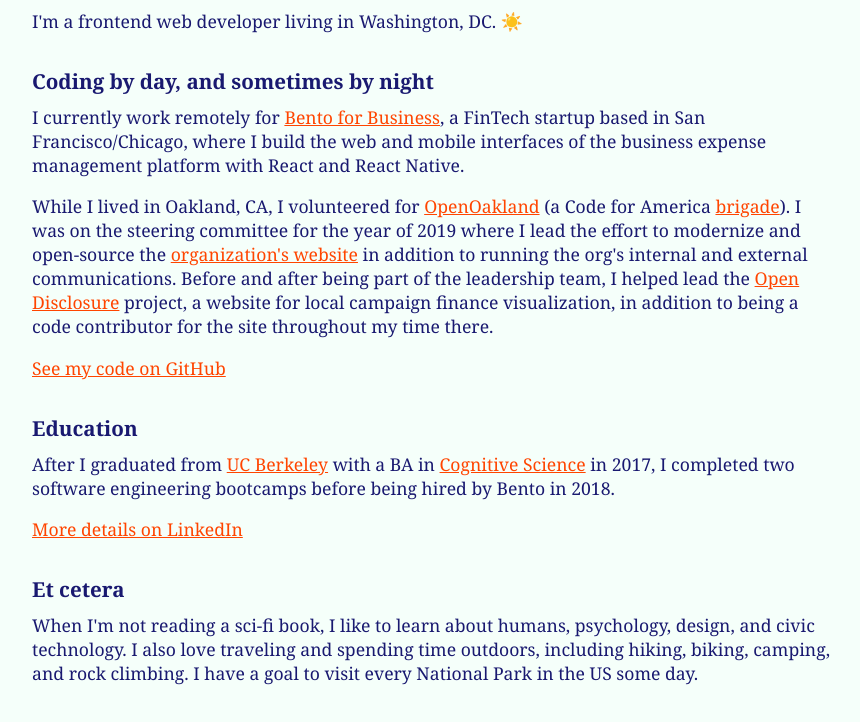
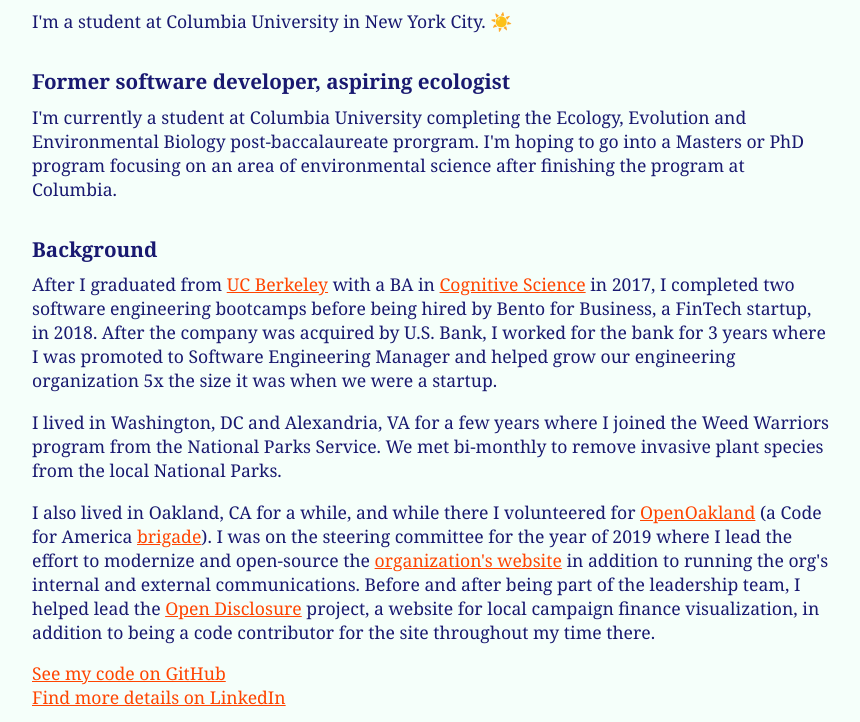
Before and after one commit to anlawyer/alisoncodes, a Gatsby site: page / in a window 1280 px wide. Shown: the part 78-800 px from the top of the page, without its empty margins (208-1068 px from the left). Built offline with nearby package versions, Linux system fonts and the light colour scheme; Gatsby itself is replaced by a stand-in of ours.

Commit message:
Updating content

```diff
--- a/src/components/MainContent.jsx
+++ b/src/components/MainContent.jsx
@@ -22,22 +22,37 @@
     <h1>Hi, I'm Alison.</h1>
 
     <p>
-      I'm a frontend web developer living in Washington, DC.{" "}
+      I'm a student at Columbia University in New York City.{" "}
       <span role="img" aria-label="sunny emoji">
         ☀️
       </span>
     </p>
 
-    <SectionTitle>Coding by day, and sometimes by night</SectionTitle>
+    <SectionTitle>Former software developer, aspiring ecologist</SectionTitle>
     <p>
-      I currently work remotely for{" "}
-      <Link href="https://bentoforbusiness.com">Bento for Business</Link>, a
-      FinTech startup based in San Francisco/Chicago, where I build the web and
-      mobile interfaces of the business expense management platform with React
-      and React Native.
+      I'm currently a student at Columbia University completing the Ecology,
+      Evolution and Environmental Biology post-baccalaureate prorgram. I'm
+      hoping to go into a Masters or PhD program focusing on an area of
+      environmental science after finishing the program at Columbia.
+    </p>
+    <SectionTitle>Background</SectionTitle>
+    <p>
+      After I graduated from{" "}
+      <Link href="https://www.berkeley.edu">UC Berkeley</Link> with a BA in{" "}
+      <Link href="https://cogsci.berkeley.edu">Cognitive Science</Link> in 2017,
+      I completed two software engineering bootcamps before being hired by Bento
+      for Business, a FinTech startup, in 2018. After the company was acquired
+      by U.S. Bank, I worked for the bank for 3 years where I was promoted to
+      Software Engineering Manager and helped grow our engineering organization
+      5x the size it was when we were a startup.
     </p>
     <p>
-      While I lived in Oakland, CA, I volunteered for{" "}
+      I lived in Washington, DC and Alexandria, VA for a few years where I
+      joined the Weed Warriors program from the National Parks Service. We met
+      bi-monthly to remove invasive plant species from the local National Parks.
+    </p>
+    <p>
+      I also lived in Oakland, CA for a while, and while there I volunteered for{" "}
       <Link href="https://openoakland.org">OpenOakland</Link> (a Code for
       America <Link href="https://brigade.codeforamerica.org">brigade</Link>
       ). I was on the steering committee for the year of 2019 where I lead the
@@ -54,27 +69,18 @@
       <Link href="https://github.com/anlawyer">See my code on GitHub</Link>
     </LinkContainer>
 
-    <SectionTitle>Education</SectionTitle>
-    <p>
-      After I graduated from{" "}
-      <Link href="https://www.berkeley.edu">UC Berkeley</Link> with a BA in{" "}
-      <Link href="https://cogsci.berkeley.edu">Cognitive Science</Link> in 2017,
-      I completed two software engineering bootcamps before being hired by Bento
-      in 2018.
-    </p>
-
     <LinkContainer>
       <Link href="https://www.linkedin.com/in/alisonlawyer/">
-        More details on LinkedIn
+        Find more details on LinkedIn
       </Link>
     </LinkContainer>
 
     <SectionTitle>Et cetera</SectionTitle>
     <p>
       When I'm not reading a sci-fi book, I like to learn about humans,
-      psychology, design, and civic technology. I also love traveling and
-      spending time outdoors, including hiking, biking, camping, and rock
-      climbing. I have a goal to visit every National Park in the US some day.
+      psychology, design, and science. I also love traveling and spending time
+      outdoors, including hiking, biking, camping, and rock climbing. I have a
+      goal to visit every National Park in the US some day.
     </p>
   </Content>
 );
```
